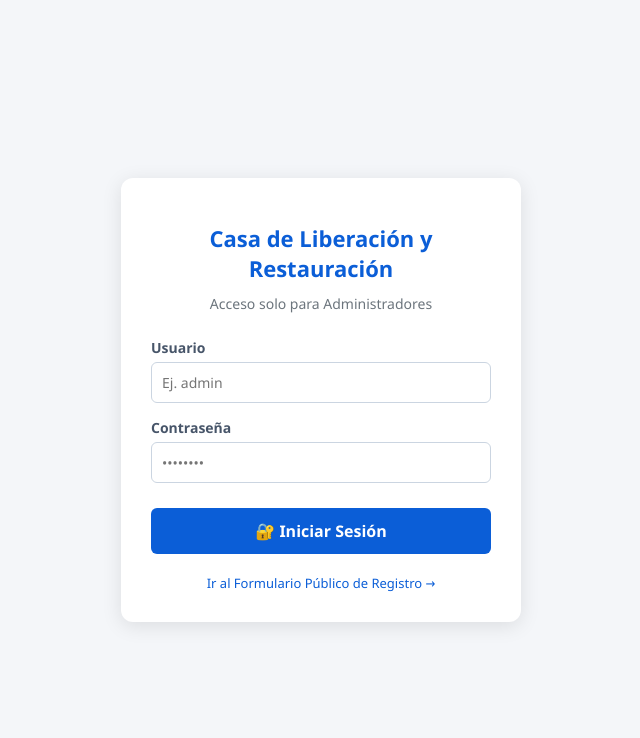
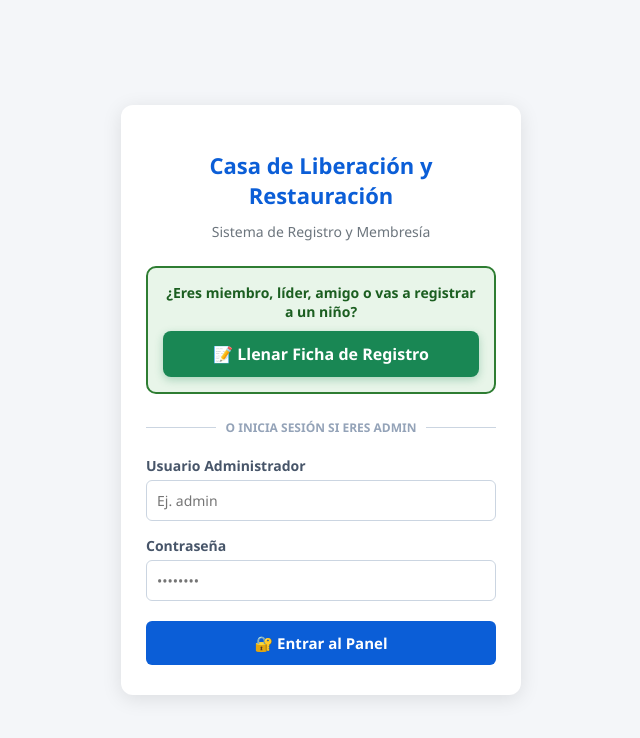
Before and after one commit to jessica122701/registro-iglesia-casa-de-liberacion, a plain HTML site: page index.html in a window 1280 px wide. Shown: the whole page, without its empty margins (319-959 px from the left). Drawn offline with Linux system fonts and the light colour scheme.

Commit message:
Revamp login page with public registration feature
Updated the login page with new styles and added a public registration button.

```diff
--- a/index.html
+++ b/index.html
@@ -3,7 +3,7 @@
 <head>
     <meta charset="UTF-8">
     <meta name="viewport" content="width=device-width, initial-scale=1.0">
-    <title>Acceso Administrativo - Casa de Liberación</title>
+    <title>Acceso - Casa de Liberación</title>
     <style>
         * {
             box-sizing: border-box;
@@ -14,12 +14,13 @@
             display: flex;
             justify-content: center;
             align-items: center;
-            height: 100vh;
+            min-height: 100vh;
             margin: 0;
+            padding: 20px;
         }
         .card-login {
             background: #ffffff;
-            padding: 30px;
+            padding: 30px 25px;
             border-radius: 12px;
             box-shadow: 0 4px 20px rgba(0, 0, 0, 0.1);
             width: 100%;
@@ -37,6 +38,61 @@
             margin-bottom: 25px;
             font-weight: normal;
         }
+
+        /* BANNER DESTACADO PARA EL FORMULARIO PÚBLICO */
+        .bloque-publico {
+            background-color: #e8f5e9;
+            border: 2px solid #2e7d32;
+            padding: 15px;
+            border-radius: 10px;
+            margin-bottom: 25px;
+        }
+
+        .bloque-publico p {
+            margin: 0 0 10px 0;
+            font-size: 14px;
+            font-weight: 600;
+            color: #1b5e20;
+        }
+
+        .btn-publico {
+            display: block;
+            background-color: #198754;
+            color: white;
+            padding: 12px;
+            border-radius: 8px;
+            font-size: 16px;
+            font-weight: bold;
+            text-decoration: none;
+            transition: background-color 0.2s;
+            box-shadow: 0 3px 8px rgba(25, 135, 84, 0.3);
+        }
+
+        .btn-publico:hover {
+            background-color: #157347;
+        }
+
+        .separador {
+            display: flex;
+            align-items: center;
+            text-align: center;
+            color: #94a3b8;
+            font-size: 12px;
+            font-weight: bold;
+            margin: 20px 0;
+        }
+
+        .separador::before, .separador::after {
+            content: '';
+            flex: 1;
+            border-bottom: 1px solid #cbd5e1;
+        }
+
+        .separador span {
+            padding: 0 10px;
+        }
+
+        /* Formulario de Admin */
         .campo {
             text-align: left;
             margin-bottom: 15px;
@@ -66,20 +122,13 @@
             padding: 12px;
             border: none;
             border-radius: 6px;
-            font-size: 16px;
+            font-size: 15px;
             font-weight: bold;
             cursor: pointer;
-            margin-top: 10px;
+            margin-top: 5px;
         }
         .btn-entrar:hover {
             background-color: #0a58ca;
-        }
-        .link-publico {
-            display: block;
-            margin-top: 20px;
-            color: #0b5ed7;
-            font-size: 13px;
-            text-decoration: none;
         }
     </style>
 </head>
@@ -87,21 +136,29 @@
 
     <div class="card-login">
         <h1>Casa de Liberación y Restauración</h1>
-        <h2>Acceso solo para Administradores</h2>
+        <h2>Sistema de Registro y Membresía</h2>
 
+        <!-- BOTÓN PÚBLICO GRANDE Y DESTACADO -->
+        <div class="bloque-publico">
+            <p>¿Eres miembro, líder, amigo o vas a registrar a un niño?</p>
+            <a href="registro.html" class="btn-publico">📝 Llenar Ficha de Registro</a>
+        </div>
+
+        <div class="separador"><span>O INICIA SESIÓN SI ERES ADMIN</span></div>
+
+        <!-- ACCESO SOLO PARA ADMINISTRADORES -->
         <form id="formLogin">
             <div class="campo">
-                <label for="usuario">Usuario</label>
+                <label for="usuario">Usuario Administrador</label>
                 <input type="text" id="usuario" placeholder="Ej. admin" required>
             </div>
             <div class="campo">
                 <label for="clave">Contraseña</label>
                 <input type="password" id="clave" placeholder="••••••••" required>
             </div>
-            <button type="submit" class="btn-entrar">🔐 Iniciar Sesión</button>
+            <button type="submit" class="btn-entrar">🔐 Entrar al Panel</button>
         </form>
 
-        <a href="registro.html" class="link-publico">Ir al Formulario Público de Registro →</a>
     </div>
 
     <script src="js/login.js"></script>
```
